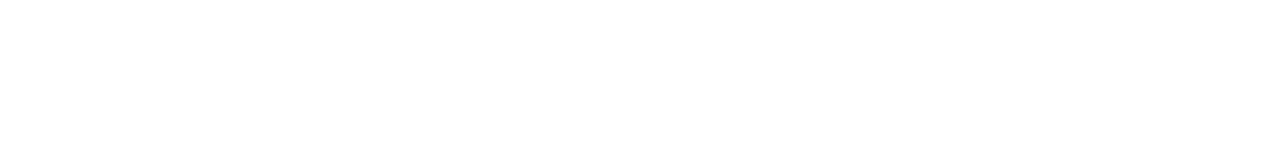
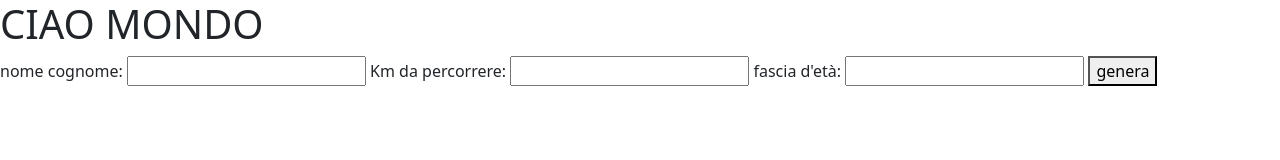
Before and after one commit to NicoloFaccio/js-biglietto-treno-form, a plain HTML site: page index.html in a window 1280 px wide. Drawn offline with nearby package versions, Linux system fonts and the light colour scheme.

Commit message:
Worked on the form of the form

```diff
--- a/index.html
+++ b/index.html
@@ -10,7 +10,27 @@
     <link rel="stylesheet" href="./assets/css/main.css">
 </head>
 <body>
+    <main>
+        <div>
+          <h1>CIAO MONDO</h1>
+          <form>
+            nome cognome:
+            <input id="nameSurname" type="text">
 
+            Km da percorrere:
+            <input id="numberKm" type="number">
+
+            fascia d'età:
+            <input id="numberAge" type="number">
+
+            <button id="button" type="submit">genera</button>
+          </form>
+        </div>
+
+        <div id="ticket">
+
+        </div>
+    </main>
 
     <!-- FILE ABOUT THE JAVASCRIPT -->
     <script src="./assets/javascript/main.js"></script>
```
